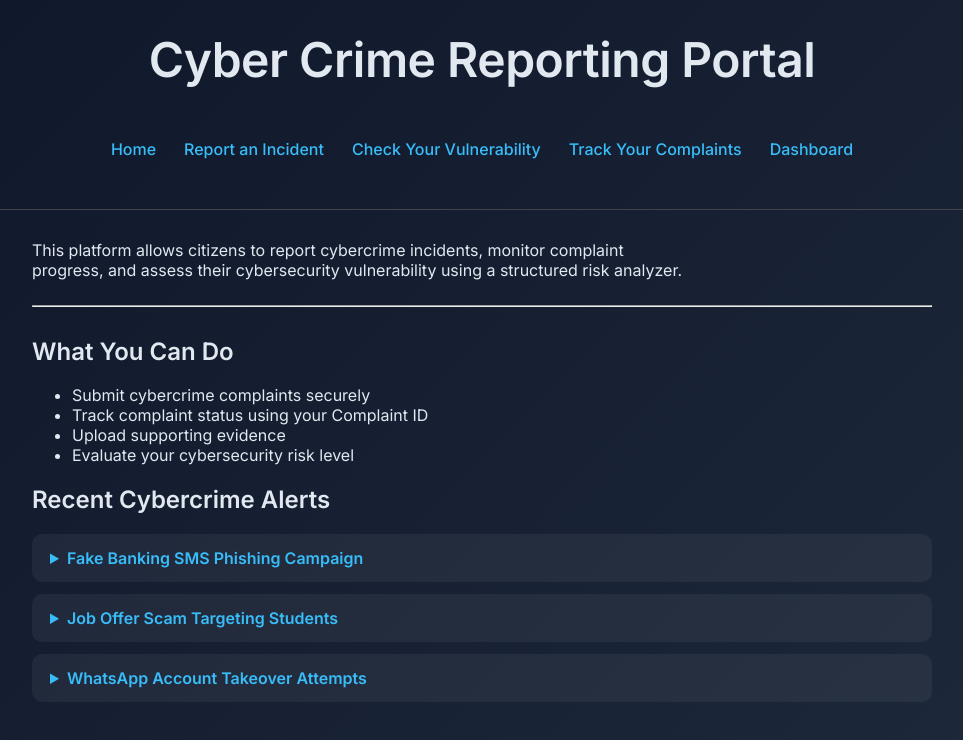
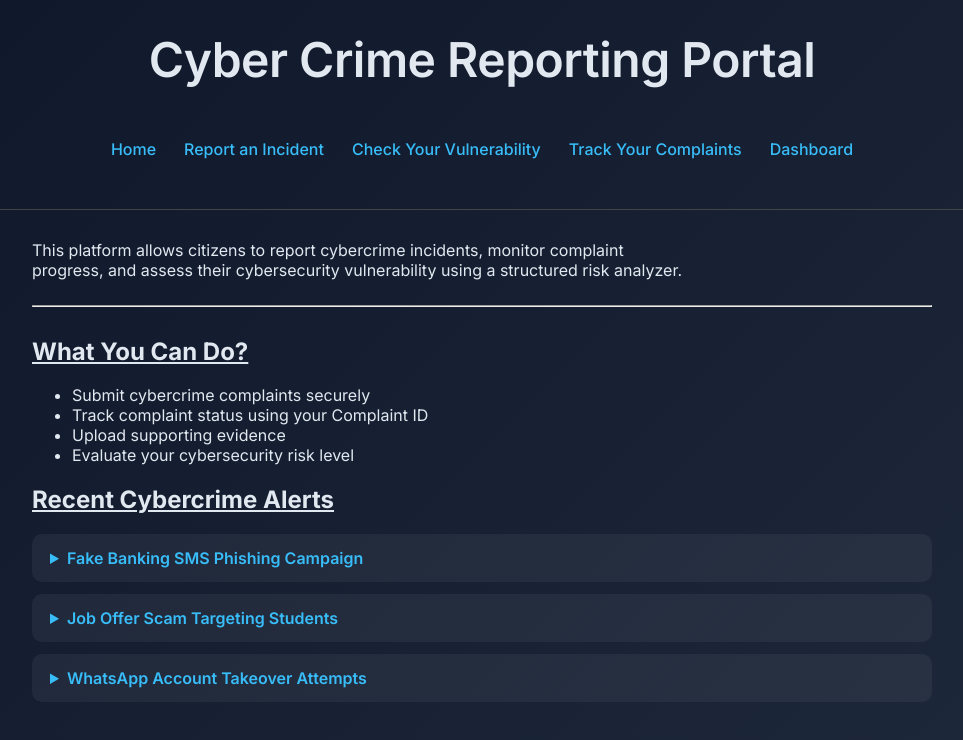
Before and after one commit to Praneel15-01-01/cyber-crime-portal, a React (Vite) app: page / in a window 1280 px wide. Shown: the top 740 px of the page, without its empty margins (158-1121 px from the left). Built offline with nearby package versions, Linux system fonts and the light colour scheme.

Commit message:
did even more

```diff
--- a/src/pages/home.jsx
+++ b/src/pages/home.jsx
@@ -11,7 +11,7 @@ function Home() {
 
       <hr />
 
-      <h2 style={{ marginTop: "30px" }}>What You Can Do</h2>
+      <h2 style={{ marginTop: "30px" }}><strong><u>What You Can Do?</u></strong></h2>
 
       <ul>
         <li>Submit cybercrime complaints securely</li>
@@ -20,7 +20,7 @@ function Home() {
         <li>Evaluate your cybersecurity risk level</li>
       </ul>
 
-      <h2>Recent Cybercrime Alerts</h2>
+      <h2><strong><u>Recent Cybercrime Alerts</u></strong></h2>
 
       <div className="alerts-container">
 
--- a/src/pages/report.jsx
+++ b/src/pages/report.jsx
@@ -7,7 +7,7 @@ function Report({ reports, setReports }) {
   const [image, setImage] = useState(null);
   const [generatedID, setGeneratedID] = useState(null);
 
-  const MAX_FILE_SIZE = 2 * 1024 * 1024; // 2MB
+  const MAX_FILE_SIZE = 2 * 1024 * 1024;
 
   const handleImageUpload = (e) => {
     const file = e.target.files[0];
@@ -67,7 +67,7 @@ function Report({ reports, setReports }) {
   return (
     <div className="page-container">
 
-      <h2>Report Cyber Crime</h2>
+      <h2><strong><u>Report Cyber Crime</u></strong></h2>
 
       <p style={{ marginBottom: "30px", maxWidth: "600px" }}>
         Use this form to report suspected cyber crimes such as phishing,
@@ -82,7 +82,7 @@ function Report({ reports, setReports }) {
             <label>Full Name</label>
             <input
               type="text"
-              placeholder="Enter your full name"
+              placeholder="Enter your full name:"
               value={name}
               onChange={(e) => setName(e.target.value)}
               required
```
